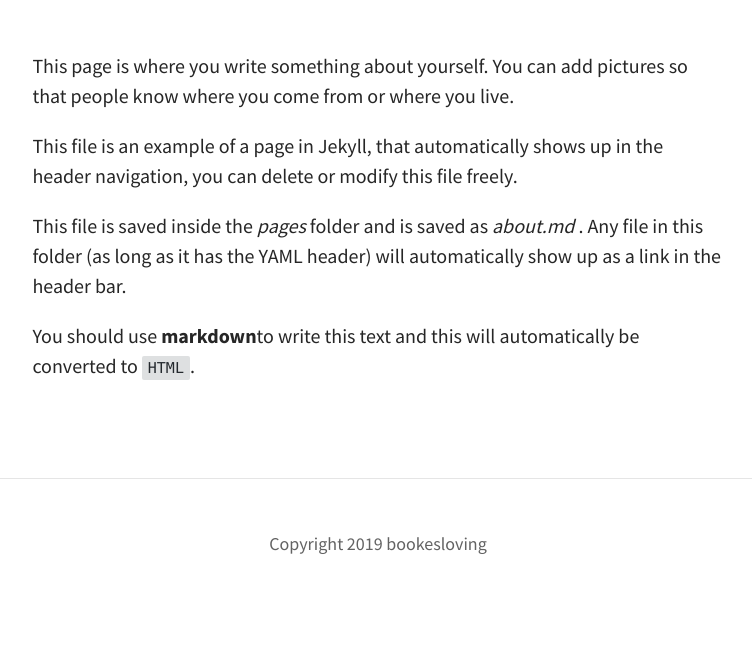
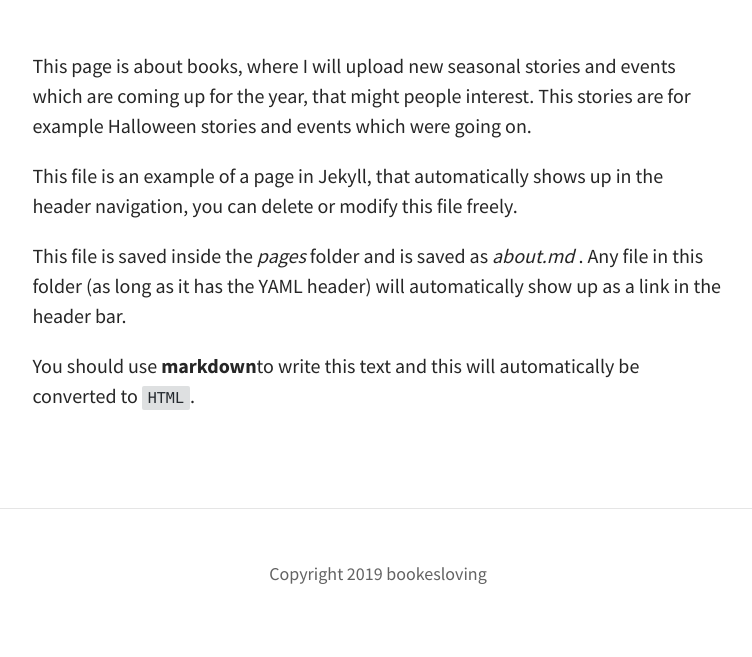
Before and after one commit to bookesloving/bookesloving.github.io, a Jekyll site: the page built from pages/about.md, in a window 1280 px wide. Shown: the part 416-1073 px from the top of the page, without its empty margins (262-1014 px from the left). Built offline with Jekyll 4.4.1, drawn with Linux system fonts in a browser that asks for light colours; before the commit the page ends 1043 px from its top, so only the background shows below that.

Commit message:
add new post

```diff
--- a/pages/about.md
+++ b/pages/about.md
@@ -9,7 +9,7 @@ published: true
 description:
 ---
 
-This page is where you write something about yourself. You can add pictures so that people know where you come from or where you live.
+This page is about books, where I will upload new seasonal stories and events which are coming up for the year, that might people interest. This stories are for example Halloween stories and events which were going on.
 
 This file is an example of a page in Jekyll, that automatically shows up in the header navigation, you can delete or modify this file freely.
 
```
